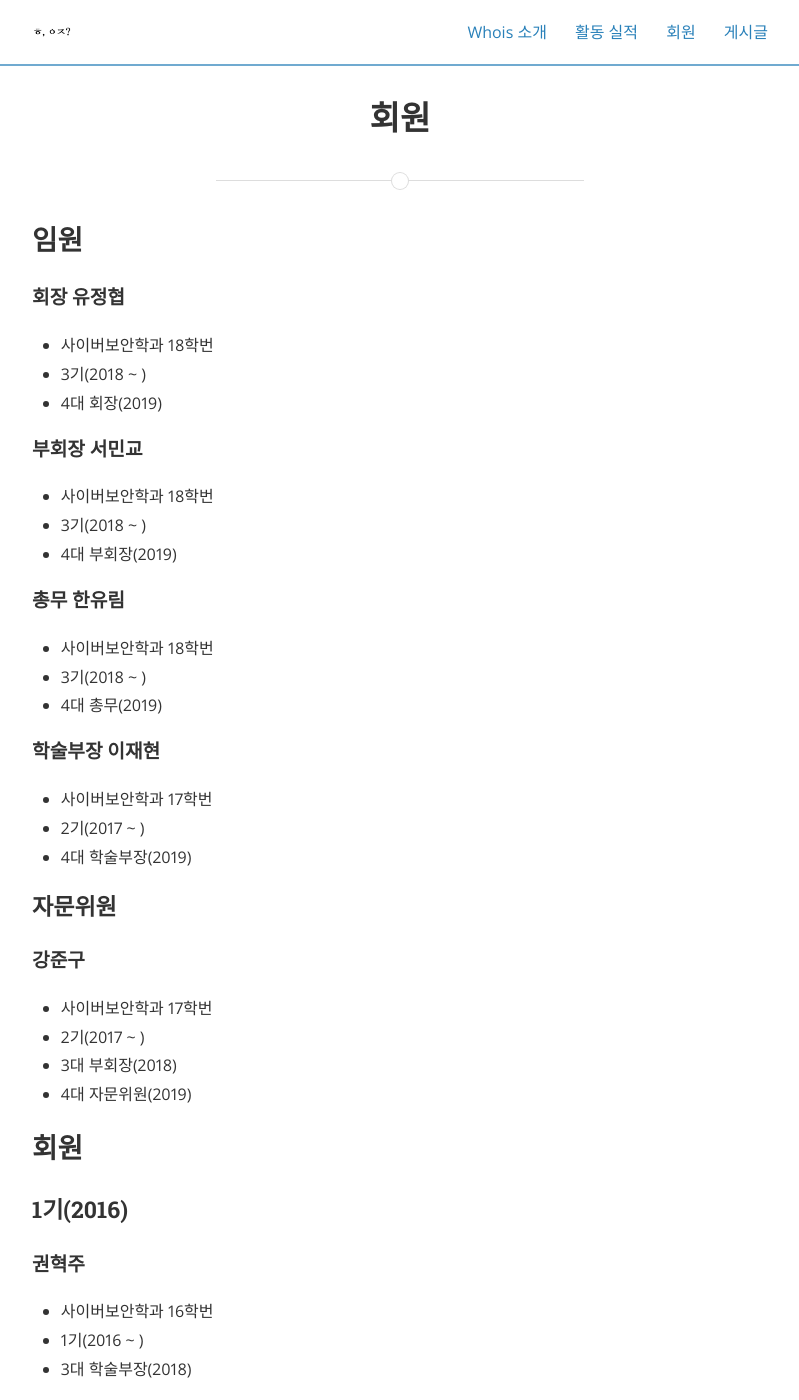
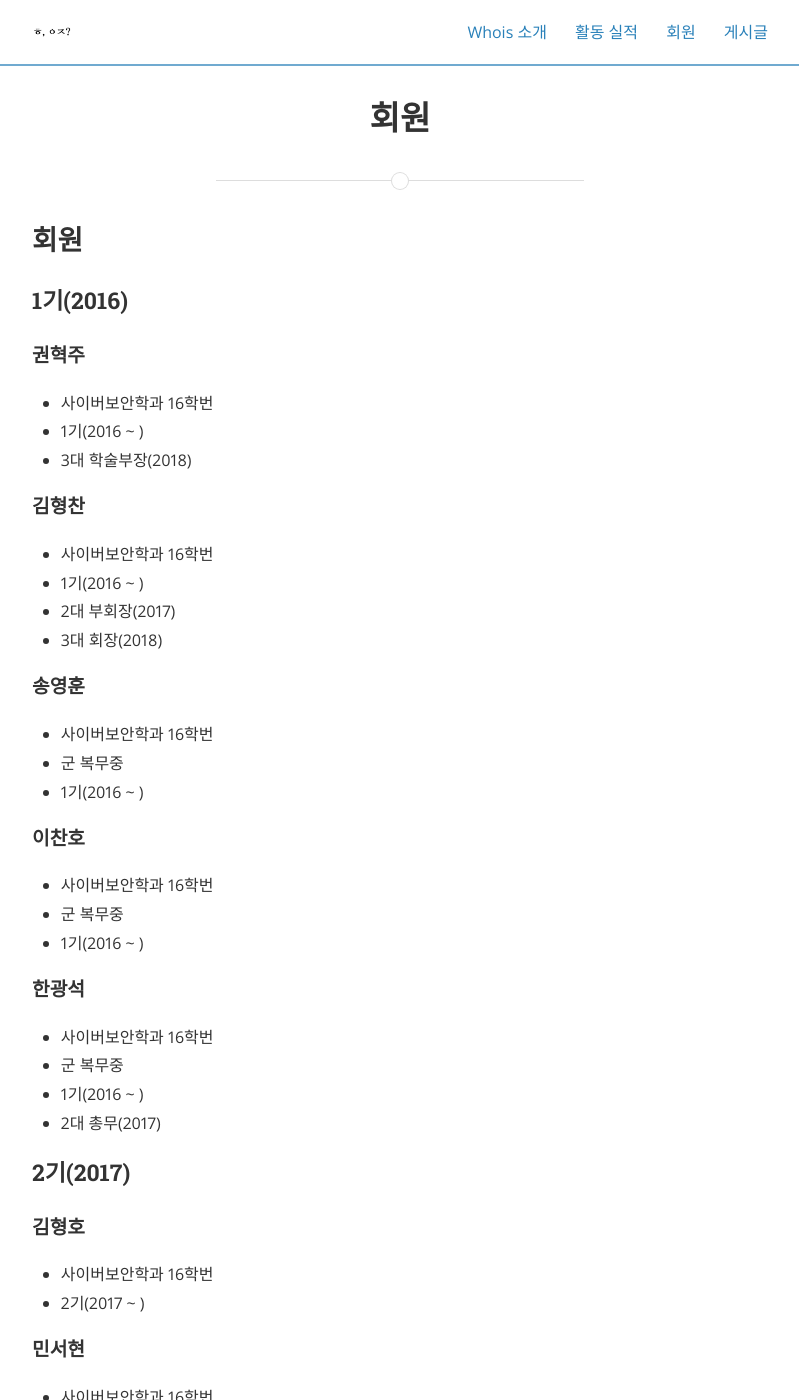
Before and after one commit to ajou-whois/ajou-whois.github.io, a Jekyll site: the page built from members.md, in a window 1280 px wide and 1400 px high. Shown: the whole window, without its empty margins (240-1039 px from the left). Built offline with Jekyll 4.4.1, drawn with Linux system fonts in a browser that asks for light colours; nearby versions of some CDN libraries; some of the changed text lies outside the part shown.

Commit message:
Update members.md

```diff
--- a/members.md
+++ b/members.md
@@ -3,36 +3,6 @@ layout: page
 title: "회원"
 permalink: /members/
 ---
-
-## 임원
-
-#### 회장 유정협
-* 사이버보안학과 18학번
-* 3기(2018 ~ )
-* 4대 회장(2019)
-
-#### 부회장 서민교
-* 사이버보안학과 18학번
-* 3기(2018 ~ )
-* 4대 부회장(2019)
-
-#### 총무 한유림
-* 사이버보안학과 18학번
-* 3기(2018 ~ )
-* 4대 총무(2019)
-
-#### 학술부장 이재현
-* 사이버보안학과 17학번
-* 2기(2017 ~ )
-* 4대 학술부장(2019)
-
-### 자문위원
-
-#### 강준구
-* 사이버보안학과 17학번
-* 2기(2017 ~ )
-* 3대 부회장(2018)
-* 4대 자문위원(2019)
 
 ## 회원
 
```
Also changed, not shown: other parts of members.md (+26 -0 lines).
